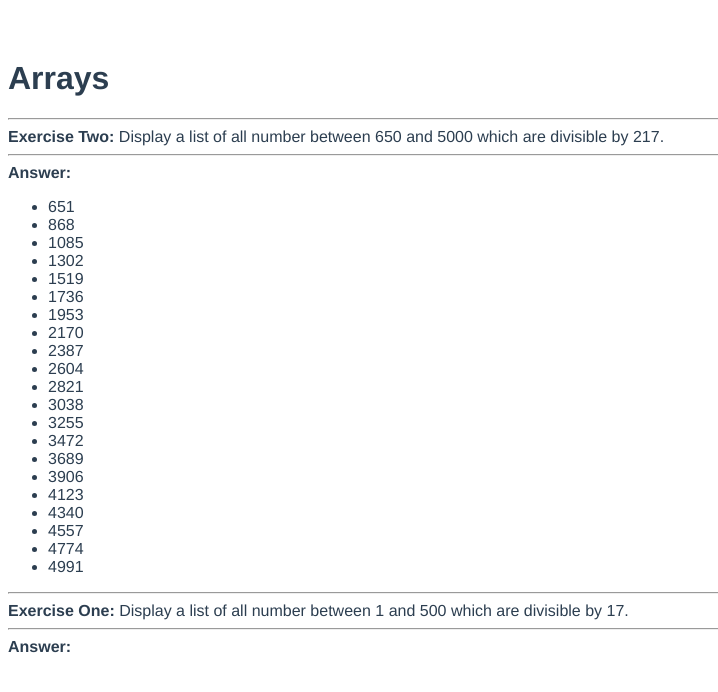
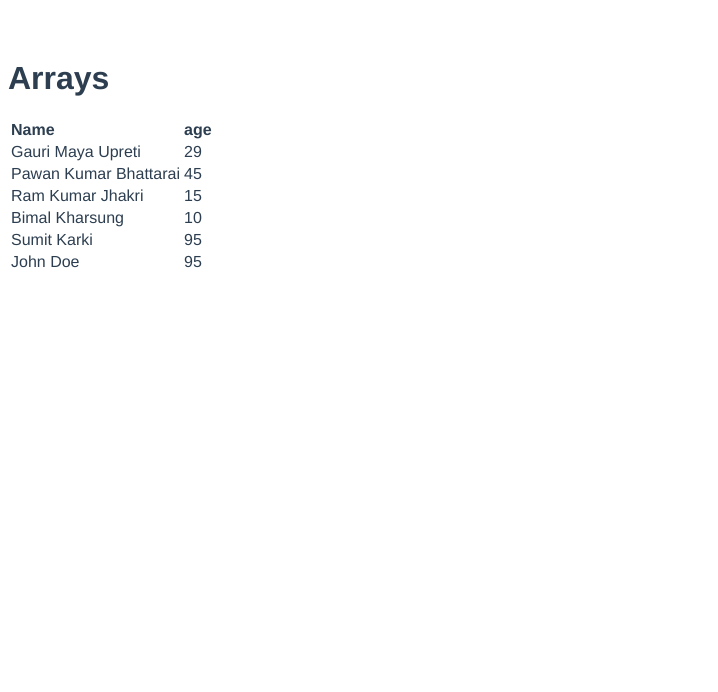
Before and after one commit to gauri345/tuts, a Vue app: page / in a window 1280 px wide. Shown: the top 692 px of the page, without its empty margins (0-718 px from the left). Built offline with nearby package versions, Linux system fonts and the light colour scheme.

Commit message:
adds new assignment with array functions.

```diff
--- a/src/components/arrays/One.vue
+++ b/src/components/arrays/One.vue
@@ -1,34 +1,199 @@
 <template>
   <div class="container">
     <h1>Arrays</h1>
-    <hr />
+
+    <table>
+      <tr>
+        <th>Name</th>
+        <th>age</th>
+      </tr>
+      <tr v-for="person in listPerson()">
+        <td>{{ person.first_name }} {{ person.middle_name }} {{ person.last_name }}</td>
+        <td>{{ person.age }}</td>
+      </tr>
+    </table>
+
+    <!--
+    TODO:
+      Example: All name must be displayed in upper case.
+      1. Display the formatted address on the table. (e.g. Kathmandu, Nepal)
+      2. Sort the person in ascending order by age.
+      3. Display only the user whose age is less then 90
+      4. Display the address only if the city is not Biratnager.
+      5. Also display the marks obtained each in each subject.
+      6. Also display the total marks obtained by each person.
+      7. Also display if the person is pass or fail (pass if all subject has marks > 30).
+      8. Also Display the grade of each person. (total_marks > 30 (pass), total_marks > 60 (First Division), total_marks > 80 (Distinction))
+    -->
+
+    <!--
+    <hr/>
     <b>Exercise Two: </b> Display a list of all number between 650 and 5000 which are divisible by 217.
-    <hr />
+    <hr/>
     <b>Answer:</b>
     <ul>
-      <li v-for="number in numberDivisibleBy()">{{number}}</li>
+      <li v-for="number in numberDivisibleBy()">{{ number }}</li>
     </ul>
 
-    <hr />
+    <hr/>
     <b>Exercise One: </b> Display a list of all number between 1 and 500 which are divisible by 17.
-    <hr />
+    <hr/>
     <b>Answer:</b>
 
     <ul>
 
 
     </ul>
-
+ -->
 
   </div>
 </template>
 
 <script setup>
 
-function numberDivisibleBy(){
+// List, Set, Map, Array, Stack.
+const data = [
+  {
+    first_name: "Gauri",
+    middle_name: "Maya",
+    last_name: "Upreti",
+    age: 29,
+    address: {
+      city: "Köln",
+      country: "Germany"
+    },
+    marks: {
+      math: 30,
+      science: 30,
+      english: 70
+    }
+  },
+  {
+    first_name: "Pawan",
+    middle_name: "Kumar",
+    last_name: "Bhattarai",
+    age: 45,
+    address: {
+      city: "Köln",
+      country: "Germany"
+    },
+    marks: {
+      math: 35,
+      science: 60,
+      english: 80
+    }
+  },
+  {
+    first_name: "Ram",
+    middle_name: "Kumar",
+    last_name: "Jhakri",
+    age: 15,
+    address: {
+      city: "Kathmandu",
+      country: "Nepal"
+    },
+    marks: {
+      math: 13,
+      science: 3,
+      english: 7
+    }
+  },
+  {
+    first_name: "Bimal",
+    middle_name: "",
+    last_name: "Kharsung",
+    age: 10,
+    address: {
+      city: "Kathmandu",
+      country: "Nepal"
+    },
+    marks: {
+      math: 60,
+      science: 3,
+      english: 50
+    }
+  },
+  {
+    first_name: "Sumit",
+    middle_name: "",
+    last_name: "Karki",
+    age: 95,
+    address: {
+      city: "Biratnager",
+      country: "Nepal"
+    },
+    marks: {
+      math: 50,
+      science: 50,
+      english: 70
+    }
+  },
+  {
+    first_name: "John",
+    middle_name: "",
+    last_name: "Doe",
+    age: 95,
+    address: {
+      city: "Lalitpur",
+      country: "Nepal"
+    },
+    marks: {
+      math: 70,
+      science: 90,
+      english: 80
+    }
+  }
+];
+
+function listPerson() {
+
+  const list = ["one", "two", "three"];
+
+  console.log(list);
+
+  console.log('-----------for-------------')
+  for (let i = 0; i < list.length; i++) {
+    console.log(i, list[i]);
+  }
+
+  console.log('-----------forEach-------------')
+  // Apply the function for each element in the list array.
+  // with forEach on cannot return a value form the function.
+  list.forEach(function (item, index) {
+    console.log(index, item);
+  });
+
+  console.log('-----------Map-------------')
+  const capitalized = list.map(item => {
+    return item.toLocaleUpperCase(); // Can return anything.
+  });
+
+  console.log(capitalized);
+
+
+  console.log('-----------Filter-------------')
+  const filtered = capitalized.filter(item => {
+    return item === 'ONE' || item === 'TWO'; // Must return a boolean value.
+
+    /**
+     if (item === 'ONE' || item === 'TWO') {
+      return true;
+    } else {
+      return false;
+    }
+     */
+
+  });
+
+  console.log(filtered);
+
+  return data;
+}
+
+function numberDivisibleBy() {
   let numbers = [];
-  for (let i = 650; i <= 5000; i++){
-    if(i % 217 === 0){
+  for (let i = 650; i <= 5000; i++) {
+    if (i % 217 === 0) {
       numbers.push(i);
     }
   }
@@ -56,7 +221,8 @@ function numberDivisibleBy(){
 .container {
   text-align: left;
 }
-li{
+
+li {
 
 }
 </style>
```
